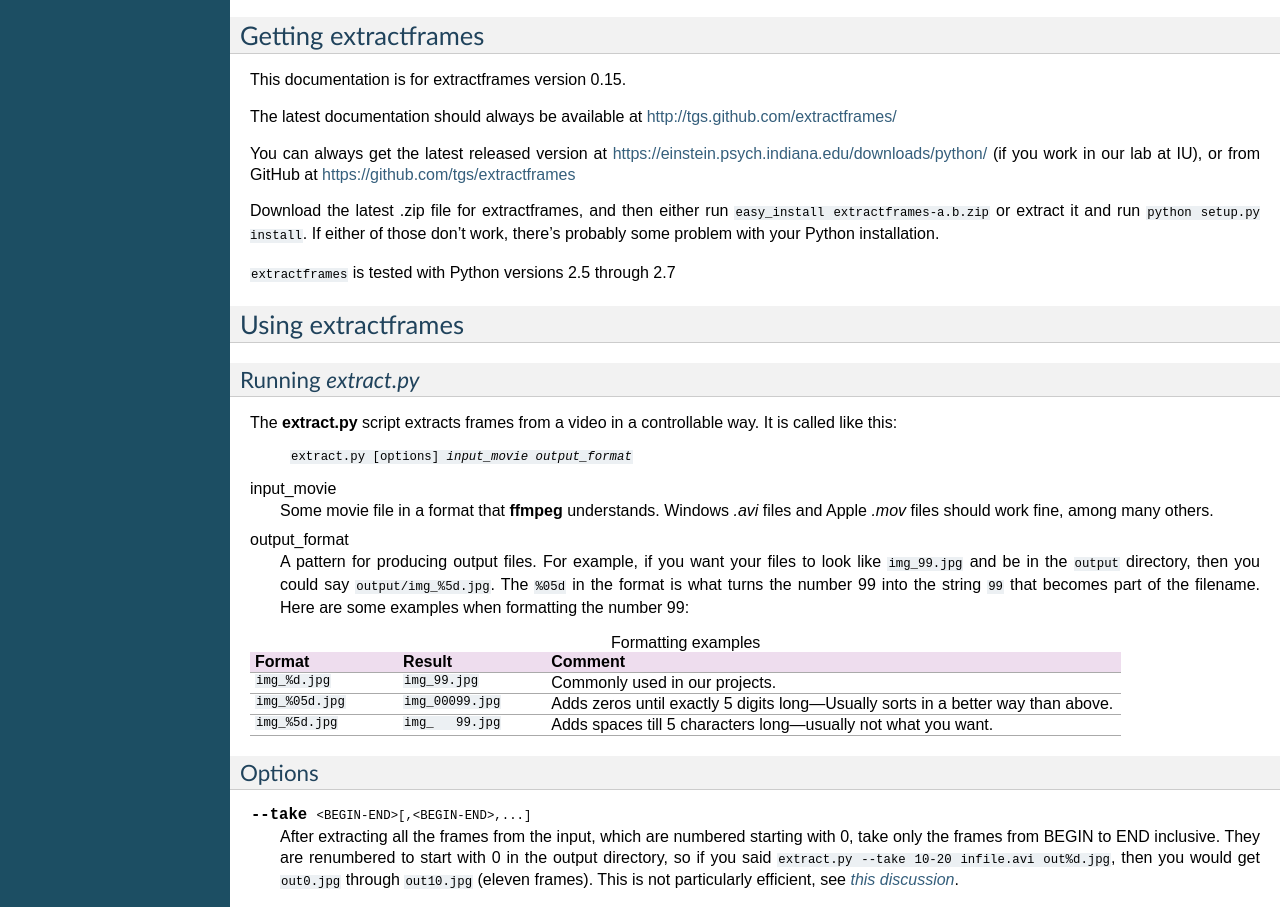
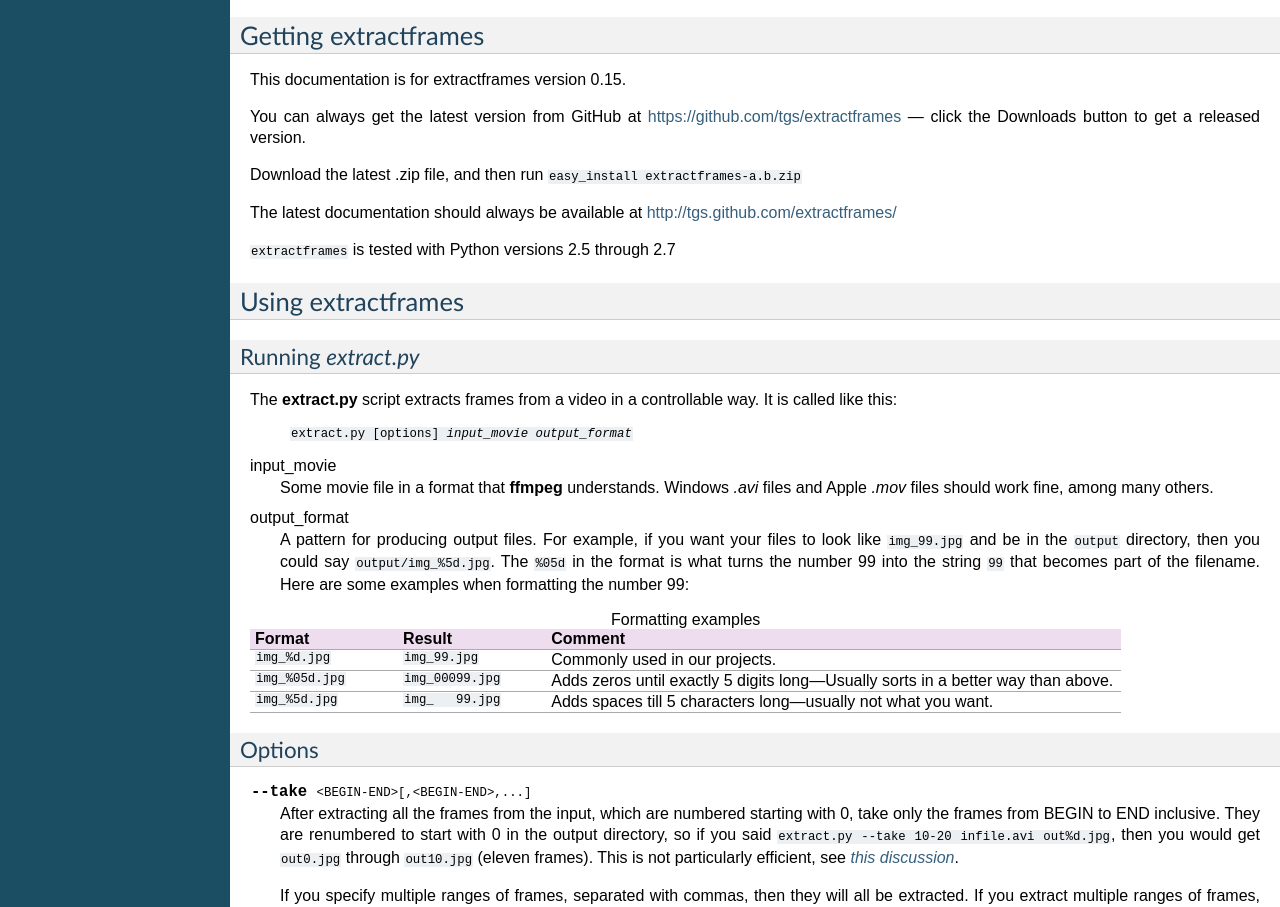
Before and after one commit to tgs/extractframes, a plain HTML site: page index.html in a window 1280 px wide. Shown: the part 858-1765 px from the top of the page. Drawn offline with Linux system fonts and the light colour scheme.

Commit message:
auto-update site

```diff
--- a/index.html
+++ b/index.html
@@ -89,14 +89,13 @@ zero, one time out of every 6 samples.</p>
 <span id="document-getting"></span><div class="section" id="getting-extractframes">
 <h2>Getting extractframes<a class="headerlink" href="#getting-extractframes" title="Permalink to this headline">¶</a></h2>
 <p>This documentation is for extractframes version 0.15.</p>
-<p>The latest documentation should always be available at <a class="reference external" href="http://tgs.github.com/extractframes/">http://tgs.github.com/extractframes/</a></p>
-<p>You can always get the latest released version at
-<a class="reference external" href="https://einstein.psych.indiana.edu/downloads/python/">https://einstein.psych.indiana.edu/downloads/python/</a> (if you work in our lab at IU), or from
-GitHub at <a class="reference external" href="https://github.com/tgs/extractframes">https://github.com/tgs/extractframes</a></p>
-<p>Download the latest .zip file for extractframes, and then either run
-<tt class="docutils literal"><span class="pre">easy_install</span> <span class="pre">extractframes-a.b.zip</span></tt> or extract it and run <tt class="docutils literal"><span class="pre">python</span>
-<span class="pre">setup.py</span> <span class="pre">install</span></tt>.  If either of those don&#8217;t work, there&#8217;s probably
-some problem with your Python installation.</p>
+<p>You can always get the latest version from GitHub at
+<a class="reference external" href="https://github.com/tgs/extractframes">https://github.com/tgs/extractframes</a> &#8212; click the Downloads button to get a
+released version.</p>
+<p>Download the latest .zip file, and then run
+<tt class="docutils literal"><span class="pre">easy_install</span> <span class="pre">extractframes-a.b.zip</span></tt></p>
+<p>The latest documentation should always be available at
+<a class="reference external" href="http://tgs.github.com/extractframes/">http://tgs.github.com/extractframes/</a></p>
 <p><tt class="docutils literal"><span class="pre">extractframes</span></tt> is tested with Python versions 2.5 through 2.7</p>
 </div>
 <span id="document-invocation"></span><div class="section" id="using-extractframes">
```
